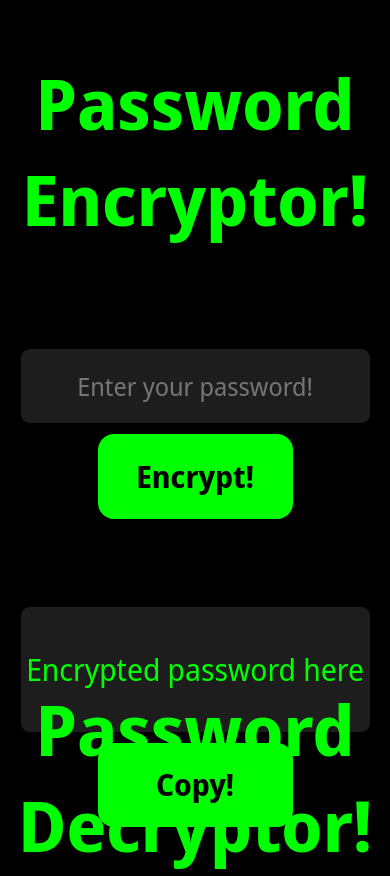
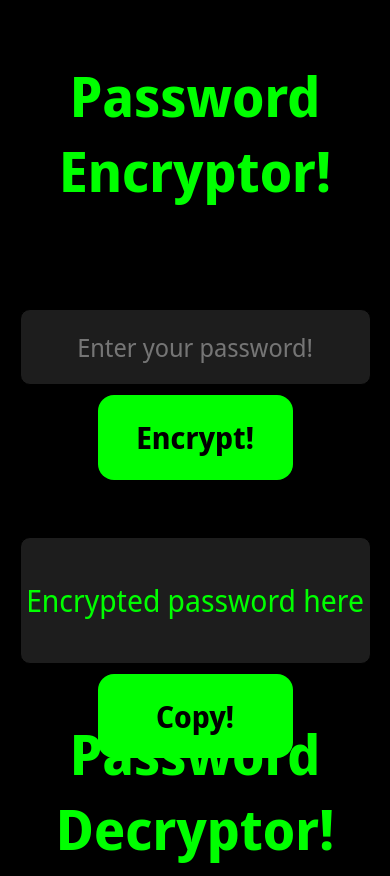
Before and after one commit to AmirJV1/pwdEncryptorVanilla, a plain HTML site: page index.html in a window 390 px wide. Shown: the top 876 px of the page. Drawn offline with nearby package versions, Linux system fonts and the light colour scheme.

Commit message:
mobile view

```diff
--- a/style.css
+++ b/style.css
@@ -104,16 +104,25 @@ button {
 	font-weight: 800;
 }
 @media (max-width: 600px) {
+	* {
+		flex-shrink: 0;
+	}
 	.formCont div {
 		flex-direction: column;
 		justify-content: center;
 		align-items: center;
 		width: 90vw;
 		min-height: 30vh;
+	}
+	.formCont {
 		margin: 15px;
 	}
-	h1{
-		margin-bottom: 50px;
+	.formCont:nth-of-type(1) {
+		margin: 15px 0 55px 0;
+	}
+	h1 {
+		font-size: 55px;
+		margin: 50px;
 	}
 	.decInput,
 	.encInput,
```
